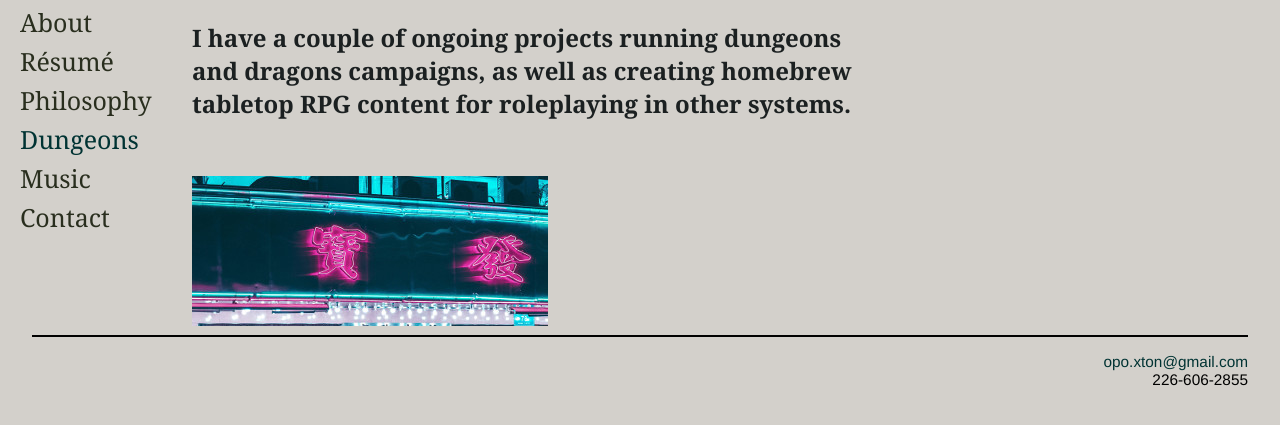
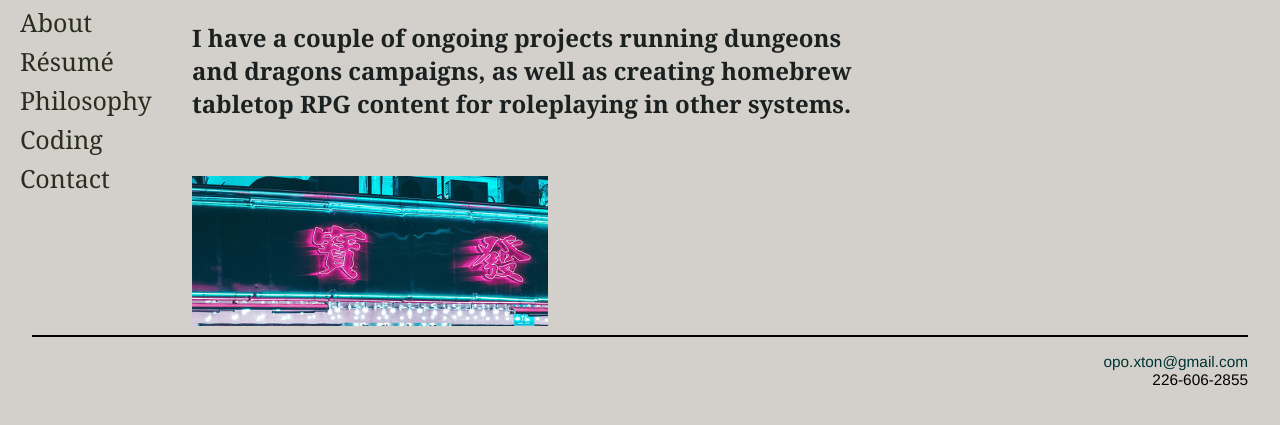
Before and after one commit to allofher/allofher.github.io, a Jekyll site: the page built from DnD/index.html, in a window 1280 px wide. Shown: the top 425 px of the page. Built offline with Jekyll 4.4.1, drawn with Linux system fonts in a browser that asks for light colours.

Commit message:
Update navigation.html

```diff
--- a/_includes/navigation.html
+++ b/_includes/navigation.html
@@ -2,8 +2,9 @@
   <a href="/about" {% if page.url == "/about/" %}style="color:#003333;"{% endif %}>About</a>
   <a href="/files/Oxton Resume.pdf">Résumé</a>
   <a href="/philosophy" {% if page.url == "/philosophy/" %}style="color:#003333;"{% endif %}>Philosophy</a>
-  <a href="/DnD" {% if page.url == "/DnD/" %}style="color:#003333;"{% endif %}>Dungeons</a>
-  <a href="/music" {% if page.url == "/music/" %}style="color:#003333;"{% endif %}>Music</a>
+  <a href="/coding" {% if page.url == "/coding/" %}style="color:#003333;"{% endif %}>Coding</a>
+  <!--<a href="/DnD" {% if page.url == "/DnD/" %}style="color:#003333;"{% endif %}>Dungeons</a>-->
+  <!--<a href="/music" {% if page.url == "/music/" %}style="color:#003333;"{% endif %}>Music</a>-->
   <!--<a href="/fashion" {% if page.url == "/fashion/" %}style="color:#336633;"{% endif %}>Fashion</a>-->
   <a href="mailto:opo.xton@gmail.com">Contact</a>
 </div>
```
